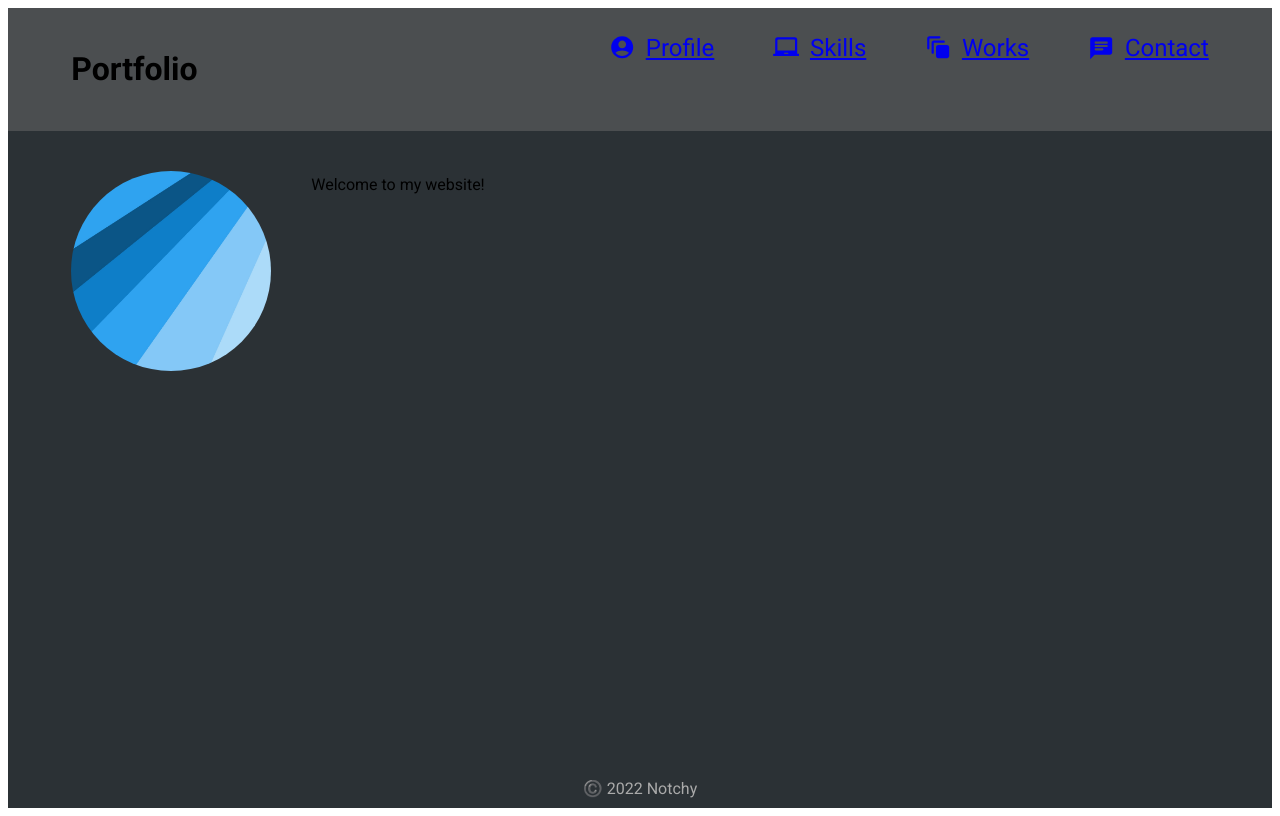
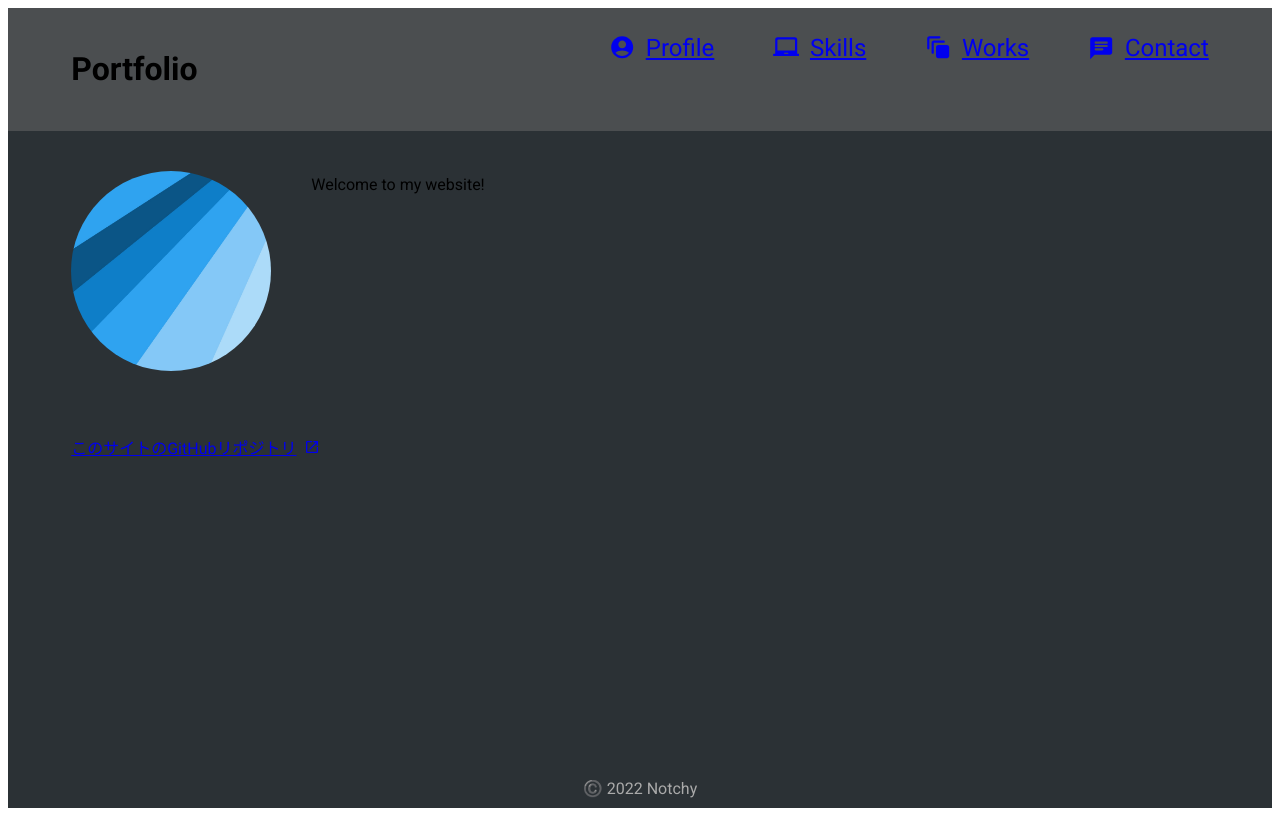
Before and after one commit to chnotchy/portfolio, a Next.js app: page / in a window 1280 px wide. Built offline with nearby package versions, Linux system fonts and the light colour scheme.

Commit message:
add: リポジトリのURLを追加

```diff
--- a/pages/index.js
+++ b/pages/index.js
@@ -1,6 +1,7 @@
 import Head from 'next/head'
 import Layout from '../components/layout'
 import Link from 'next/link'
+import OpenInNewIcon from '@mui/icons-material/OpenInNew';
 
 export default function Home() {
   return (
@@ -16,6 +17,18 @@ export default function Home() {
           <div className="intro">
             <div>Welcome to my website!</div>
           </div>
+        </div>
+        <div className="container">
+          <a className="title" href="https://github.com/notchcoder/portfolio" target="_blank">
+            このサイトのGitHubリポジトリ
+            <OpenInNewIcon
+              sx={{
+                ml: '0.5em',
+                mb: '-0.1em',
+                fontSize: '1em',
+              }}
+            />
+          </a>
         </div>
         <style jsx>{`
           .flex {
```
